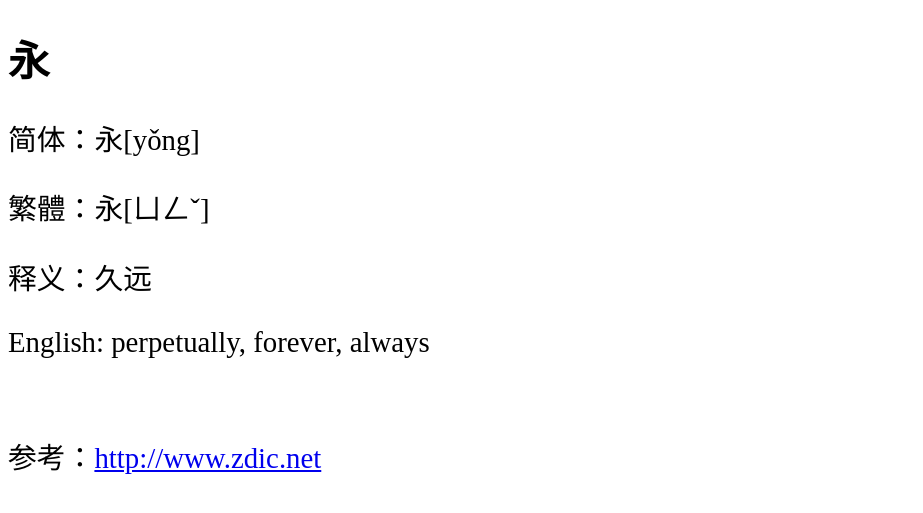
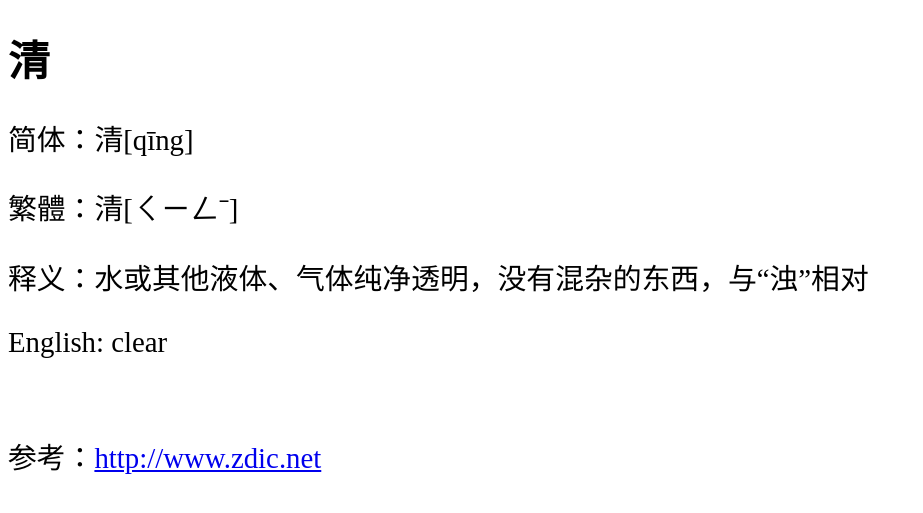
Before and after one commit to shengzhe/livecalligraphy, a Jekyll site: the page built from _posts/2012-08-31-LanTing-90.html, in a window 1280 px wide. Shown: the top 513 px of the page, without its empty margins (0-923 px from the left). Built offline with Jekyll 4.4.1, drawn with Linux system fonts in a browser that asks for light colours; Markdown is read by kramdown in place of the engine named in the settings.

Commit message:
Update 2012-08-31-LanTing-90.html

```diff
--- a/_posts/2012-08-31-LanTing-90.html
+++ b/_posts/2012-08-31-LanTing-90.html
@@ -1,11 +1,11 @@
 ---
 layout: default
-title: 兰亭集序第1个字 (1st character of Lan Ting)
+title: 兰亭集序第90个字 (90th character of Lan Ting)
 ---
-<h1>永</h1>
-<p>简体：永[yǒng]</p>
-<p>繁體：永[ㄩㄥˇ]</p>
-<p>释义：久远</p>
-<p>English: perpetually, forever, always</p>
+<h1>清</h1>
+<p>简体：清[qīng]</p>
+<p>繁體：清[ㄑㄧㄥˉ]</p>
+<p>释义：水或其他液体、气体纯净透明，没有混杂的东西，与“浊”相对</p>
+<p>English: clear</p>
 <br/>
-<p>参考：<a href="http://www.zdic.net/zd/zi/ZdicE6ZdicB0ZdicB8.htm">http://www.zdic.net</a></p>
+<p>参考：<a href="http://www.zdic.net/zd/zi/ZdicE6ZdicB8Zdic85.htm">http://www.zdic.net</a></p>
```
